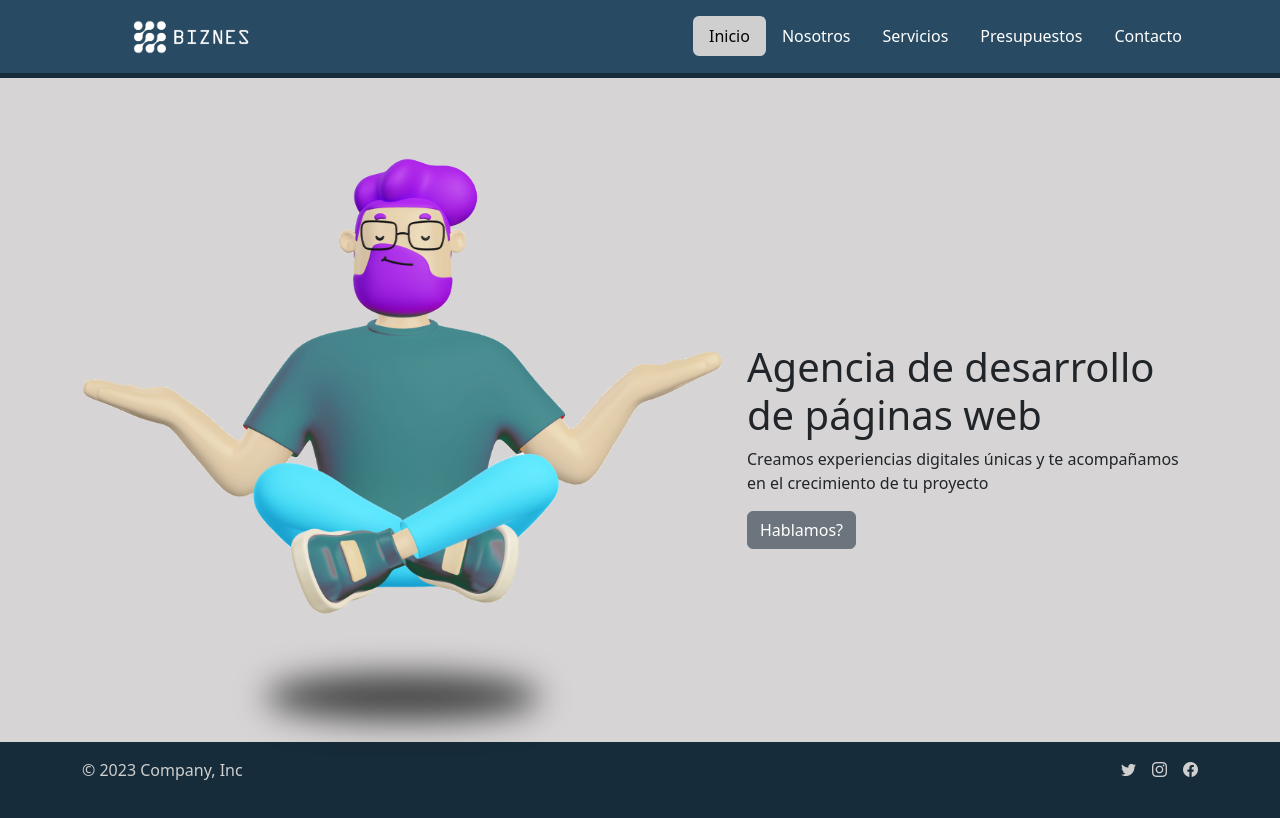
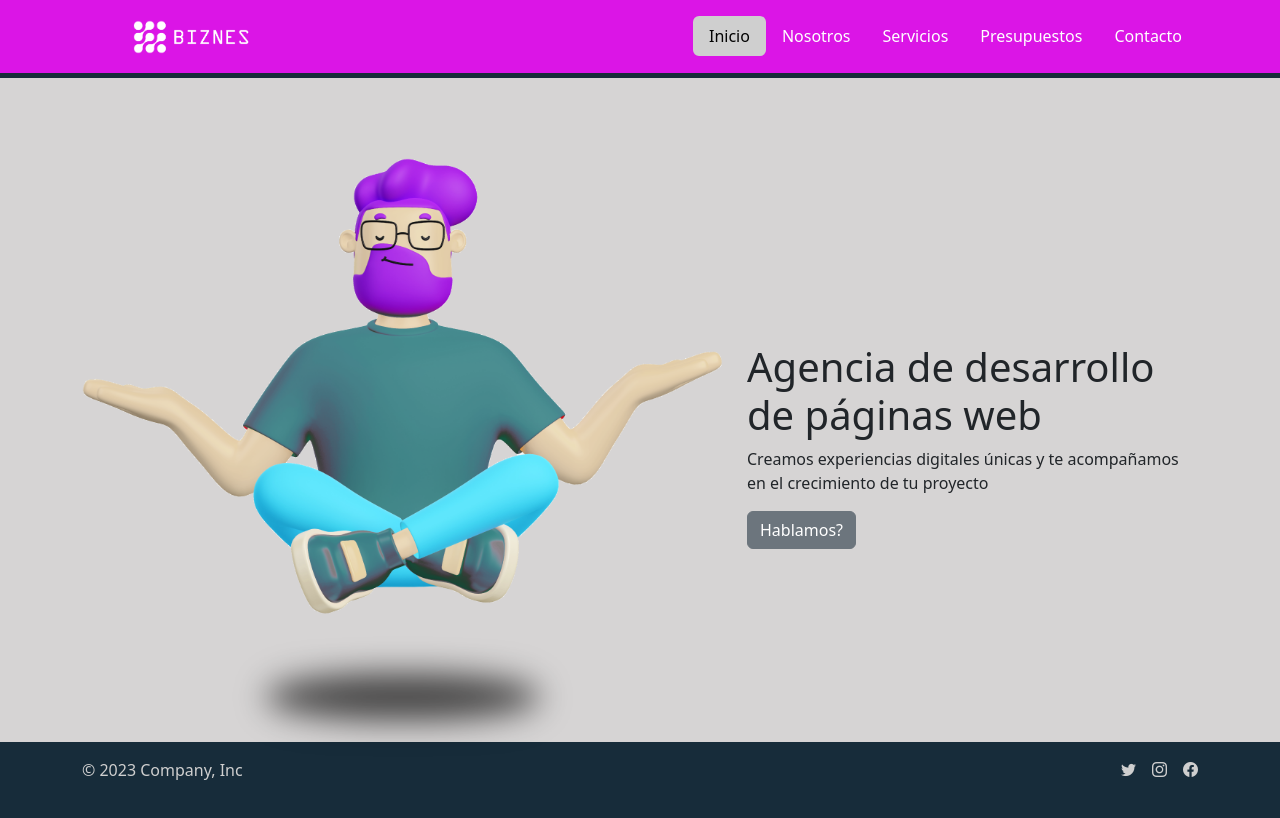
Before and after one commit to fernandosaldias88/trabajointegrador, a plain HTML site: page index.html in a window 1280 px wide. Drawn offline with nearby package versions, Linux system fonts and the light colour scheme.

Commit message:
Update style.css
cambie el color de cabecera

```diff
--- a/css/style.css
+++ b/css/style.css
@@ -6,7 +6,7 @@
 }
 
 .cabecera{
-    background-color: #284b63 !important;
+    background-color: #db15e6 !important;
     border-bottom:  5px solid #172c3a;
 
 }
```
